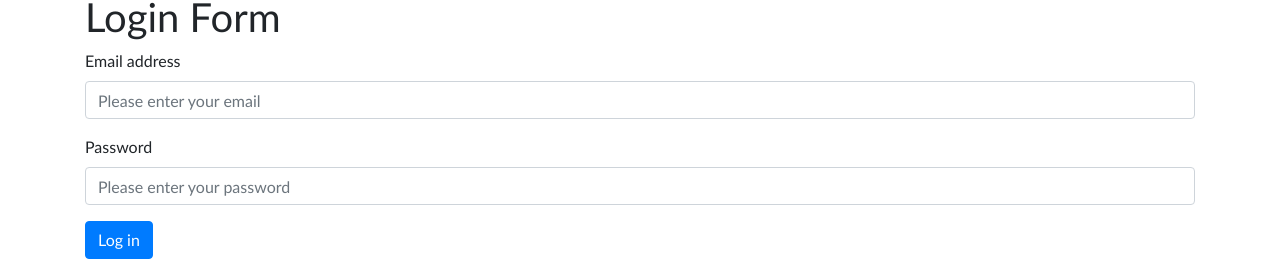
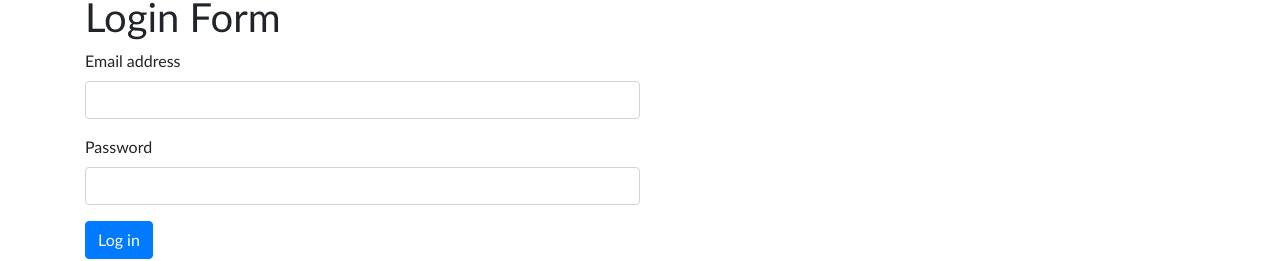
Before and after one commit to chanwkkk/food-order-app, a React (Create React App) app in the folder frontend/: page /myprofile in a window 1280 px wide. Shown: the part 339-600 px from the top of the page. Built offline with nearby package versions, Linux system fonts and the light colour scheme.

Commit message:
modift input in the form

```diff
--- a/frontend/src/App.css
+++ b/frontend/src/App.css
@@ -68,3 +68,7 @@
 form {
   font-family: 'Trebuchet MS', 'Lucida Sans Unicode', 'Lucida Grande', 'Lucida Sans', Arial, sans-serif;
 }
+
+input.form-control{
+  width: 50%;
+}
--- a/frontend/src/components/Signup.js
+++ b/frontend/src/components/Signup.js
@@ -34,7 +34,7 @@
     render(){
         return (
                <Form className="container" onSubmit = {this.handleSubmit}>
-                 <h1>Sign Up Form</h1>
+                 <h1>Sign Up</h1>
 
                  <Form.Group controlId="formUserName">
                    <Form.Label>Username </Form.Label>
--- a/frontend/src/components/loginForm.js
+++ b/frontend/src/components/loginForm.js
@@ -49,7 +49,6 @@
                        name = "email"
                        onChange={this.handleChange}
                        type="email"
-                       placeholder="Please enter your email"
                        value={this.state.email}/>
                 </Form.Group>
 
@@ -59,7 +58,6 @@
                         name = "password"
                         onChange={this.handleChange}
                         type="password"
-                        placeholder="Please enter your password"
                         value={this.state.password}/>
                 </Form.Group>
 
```
